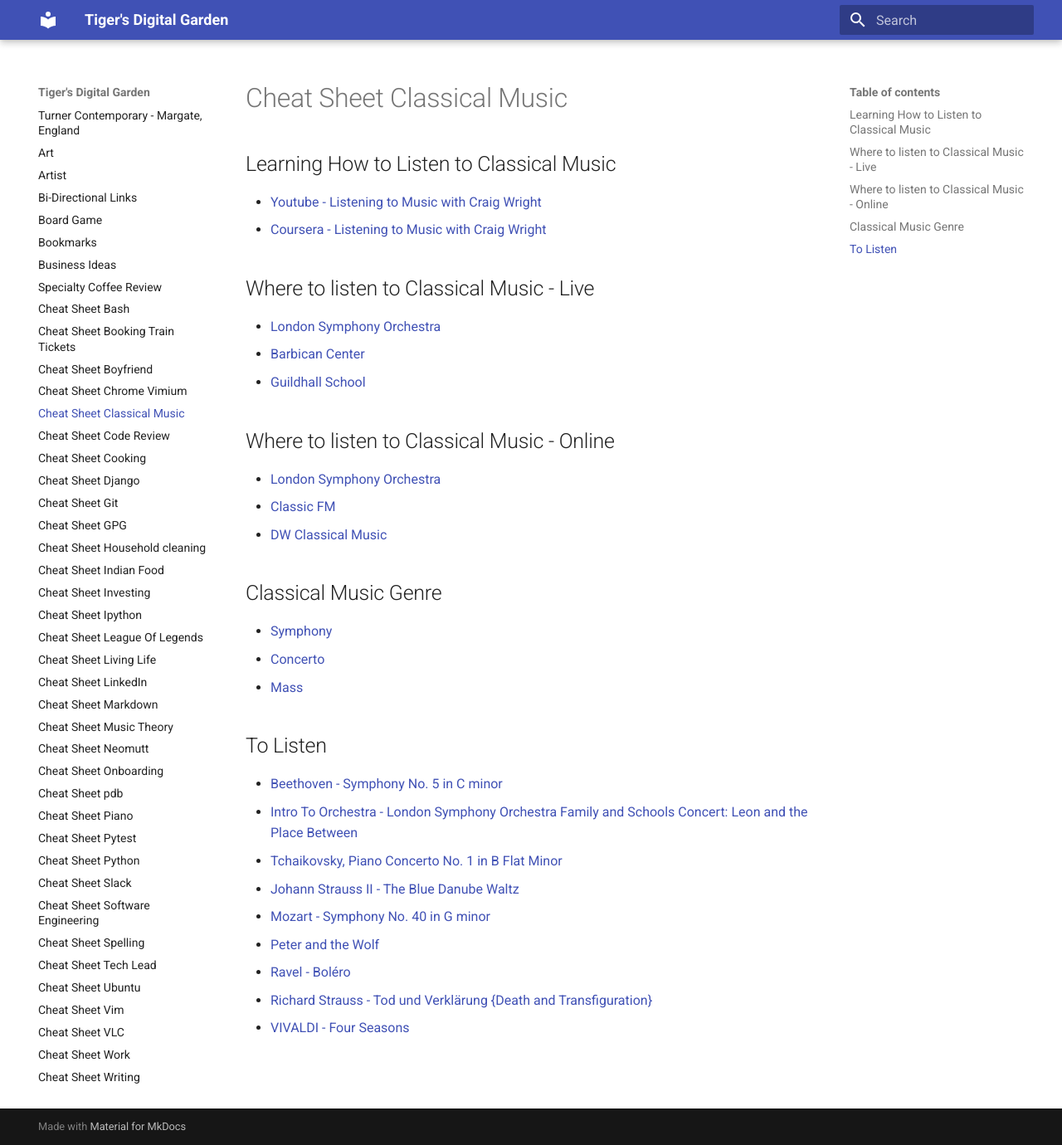
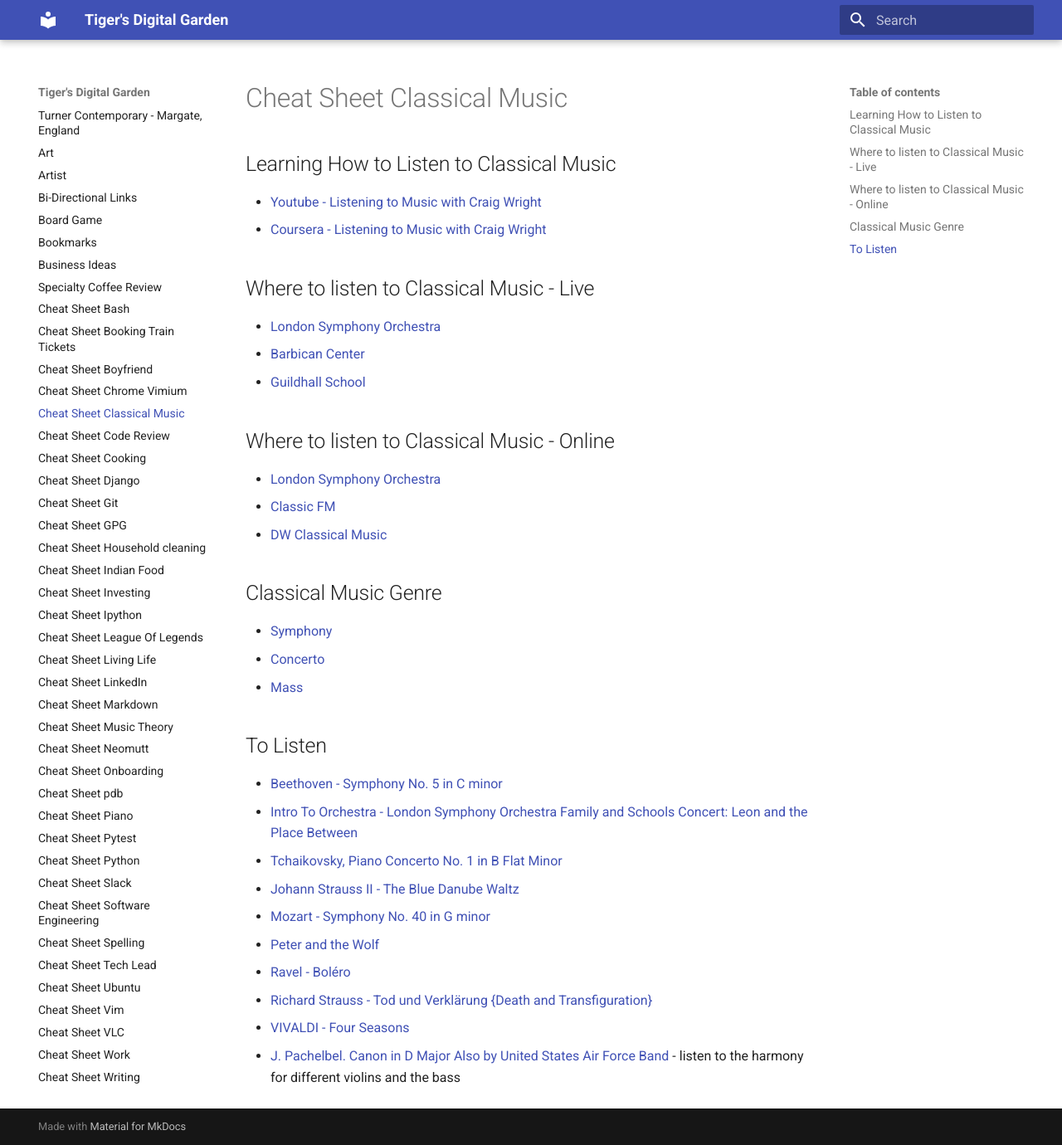
Before and after one commit to ynotstartups/notes, an MkDocs documentation site: the page built from notes/cheat-sheet-classical-music.md, in a window 1280 px wide and 1380 px high. Shown: the whole window at 83% size. Built offline with MkDocs 1.6.1 and Material for MkDocs 9.7.7, drawn with Linux system fonts in a browser that asks for light colours.

Commit message:
add Canon

```diff
--- a/notes/cheat-sheet-classical-music.md
+++ b/notes/cheat-sheet-classical-music.md
@@ -33,4 +33,5 @@
 - [Peter and the Wolf](https://www.youtube.com/watch?v=9ueGfjBKbiE)
 - [Ravel - Boléro](https://www.youtube.com/watch?v=s_pSJOkmYBA)
 - [Richard Strauss - Tod und Verklärung {Death and Transfiguration}](https://www.youtube.com/watch?v=6hfQpaePuxo)
-- [VIVALDI - Four Seasons](https://www.youtube.com/watch?v=YnDLlajMxy)
+- [VIVALDI - Four Seasons](https://www.youtube.com/watch?v=YnDLlajMxyo)
+- [J. Pachelbel. Canon in D Major](https://www.youtube.com/watch?v=PfxrNblTr4o) [Also by United States Air Force Band](https://upload.wikimedia.org/wikipedia/commons/1/12/Canon_%282004%29_-_Strolling_Strings_-_United_States_Air_Force_Band.mp3) - listen to the harmony for different violins and the bass
```
